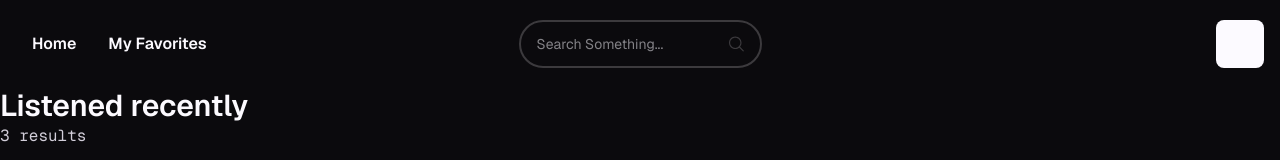
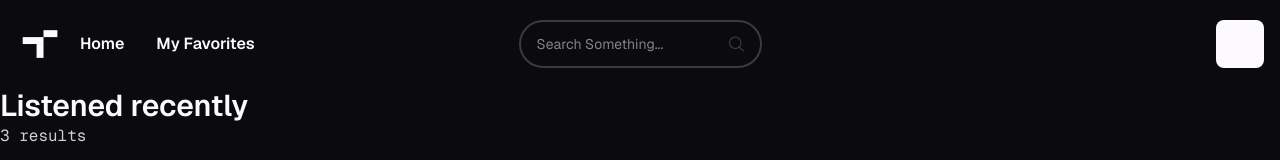
Before and after one commit to pietropeerani/lotify, a React (Vite) app: page / in a window 1280 px wide. Shown: the top 160 px of the page. Built offline with nearby package versions, Linux system fonts and the light colour scheme; grey boxes are pictures that could not be loaded.

Commit message:
add logo

```diff
--- a/src/components/header.tsx
+++ b/src/components/header.tsx
@@ -4,8 +4,15 @@ export default function Header() {
     return (
         <header className="flex p-4">
             <div className="w-1/3 flex items-center">
-                <Link to="/" className="p-4 font-semibold">Home</Link>
-                <Link to="/favorites" className="p-4 font-semibold">My Favorites</Link>
+                <Link to={"/"} className="h-12 w-12">
+                    <svg className="fill-white hover:fill-white/60" viewBox="0 0 637 637" fill="none" xmlns="http://www.w3.org/2000/svg">
+                        <rect x="89" y="227" width="276" height="92" />
+                        <rect x="365" y="135" width="184" height="92" />
+                        <rect x="273" y="319" width="92" height="184" />
+                    </svg>
+                </Link>
+                <Link to="/" className="p-4 font-semibold hover:text-white/60">Home</Link>
+                <Link to="/favorites" className="p-4 font-semibold hover:text-white/60">My Favorites</Link>
             </div>
             <div className="w-1/3 flex justify-center items-center">
                 <div className="flex px-4 py-3 rounded-full border-2 border-white/20 overflow-hidden max-w-md mx-auto">
```
